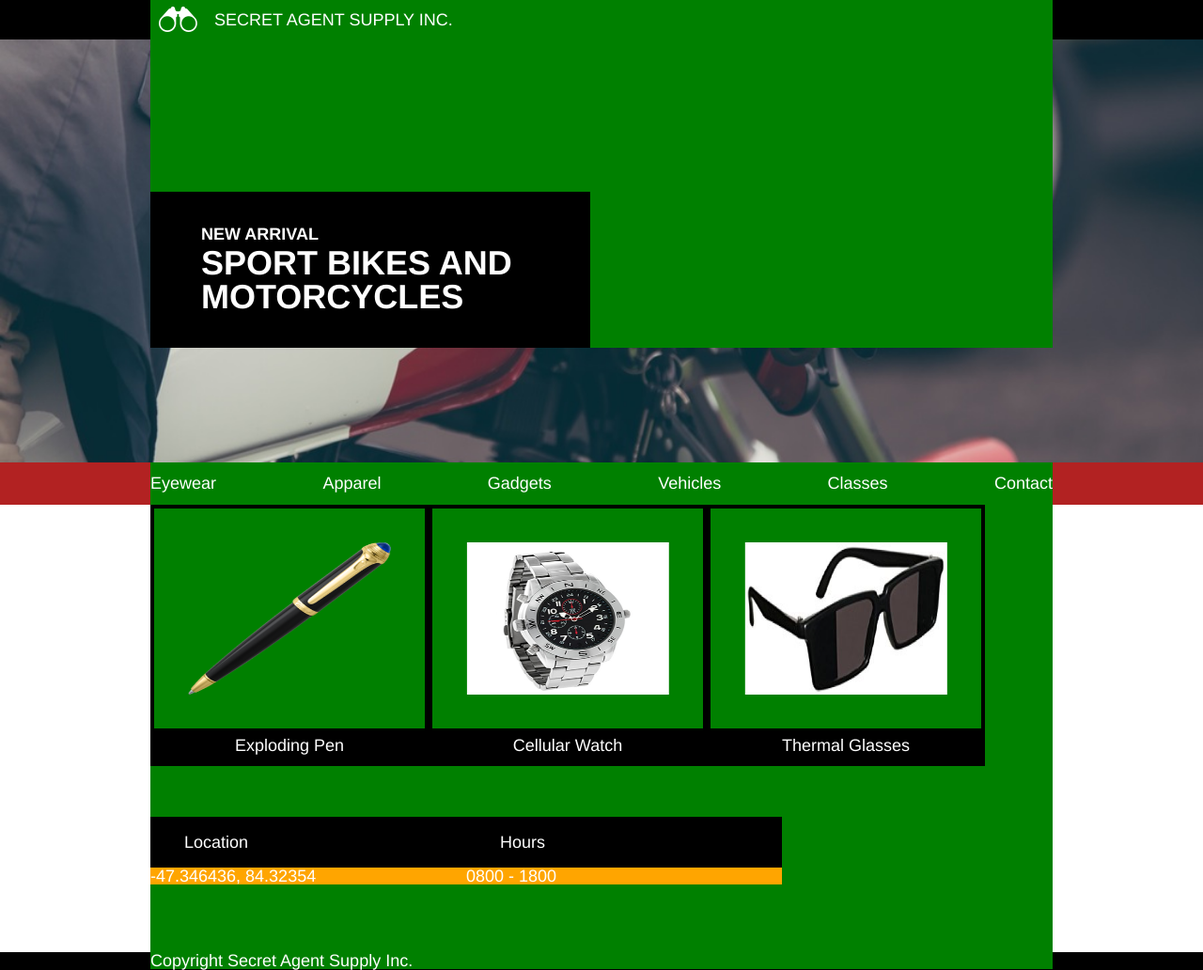
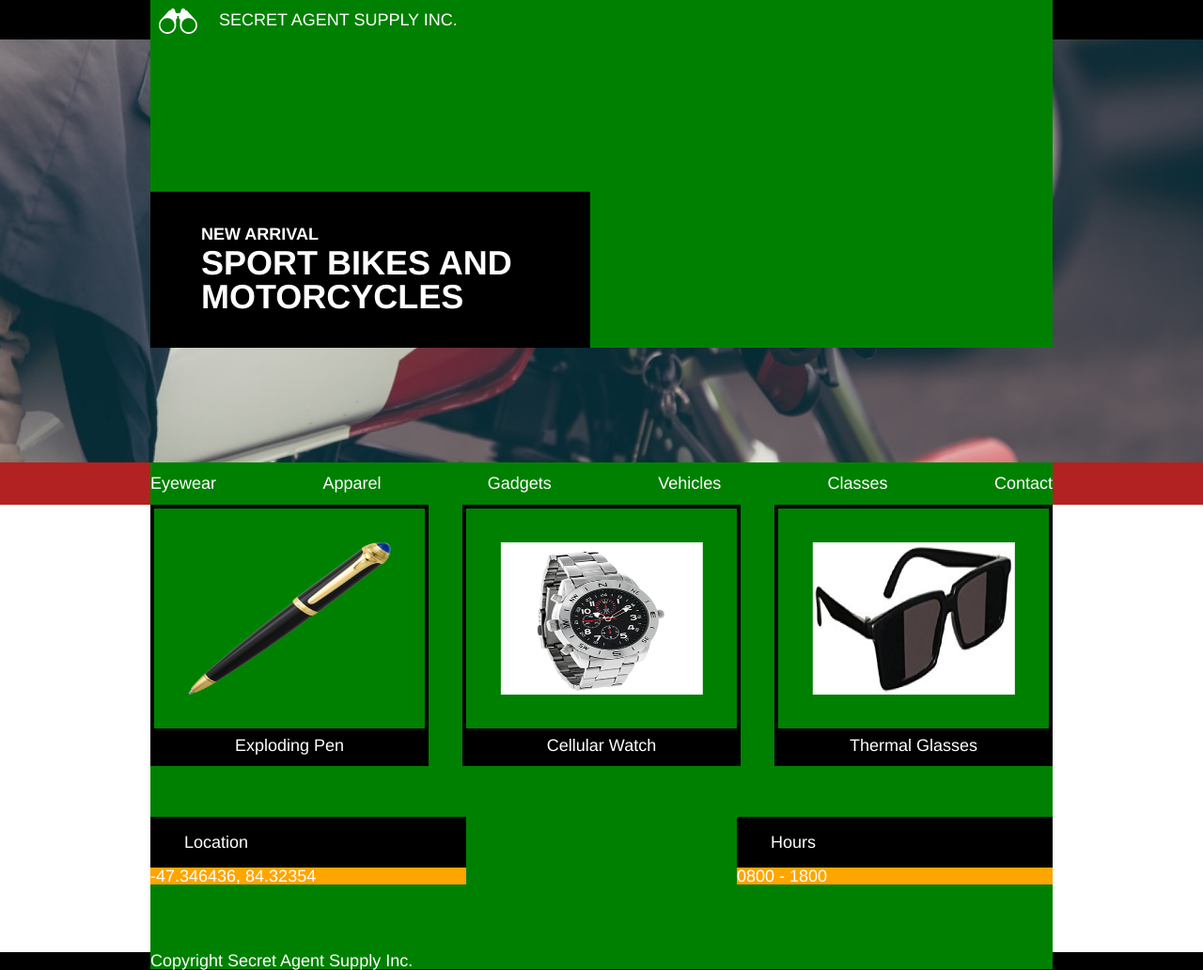
Before and after one commit to ayannone/secretagentsupply, a plain HTML site: page index.html in a window 1280 px wide. Shown: the whole page at 94% size. Drawn offline with Linux system fonts and the light colour scheme.

Commit message:
Add CSS to position product and information boxes in the main div

```diff
--- a/index.html
+++ b/index.html
@@ -13,7 +13,7 @@
       <!-- <div class="flexbox"> -->
 
         <div id="logo">
-          <div class="container flexrow">
+          <div class="container">
             <img src="resources/images/logo.png" />
             <span>SECRET AGENT SUPPLY INC.</span>
           </div>
--- a/resources/css/style.css
+++ b/resources/css/style.css
@@ -14,7 +14,7 @@ body {
 
 .flexrow {
   display: flex;
-  /*justify-content: center;*/
+  justify-content: space-between;
   align-items: center;
 }
 
@@ -48,9 +48,11 @@ body {
   height: 1.5rem;
   padding-left: 0.5rem;
   padding-right: 1rem;
+  vertical-align: middle;
 }
 
 #logo span {
+  display: inline-block;
   margin: 0.66rem 0;
 }
 
```
